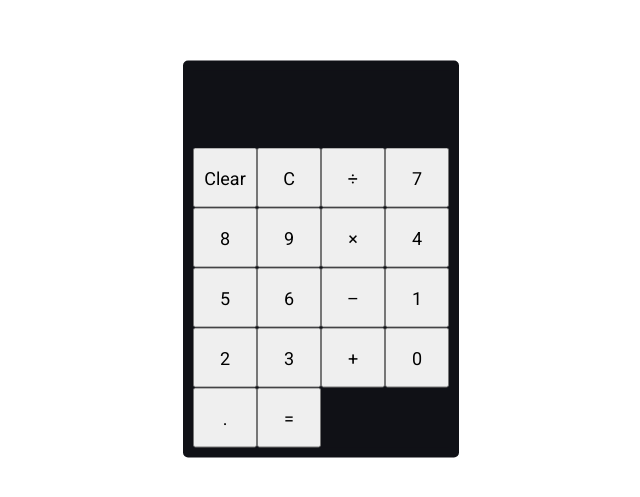
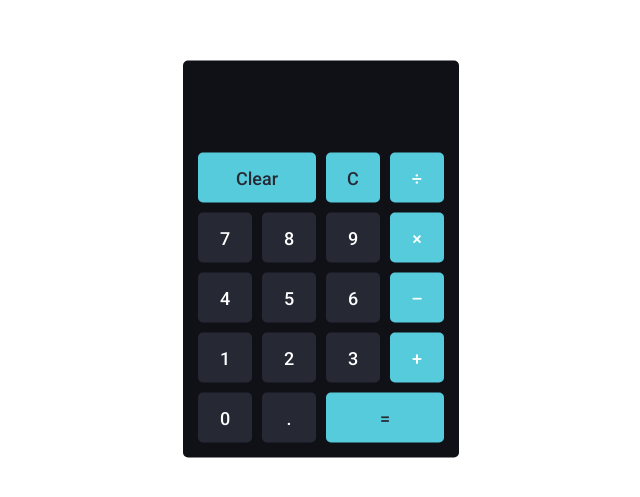
Before and after one commit to Hasindu30/Calculator, a React (Create React App) app: page / in a window 1280 px wide. Shown: the part 141-638 px from the top of the page, without its empty margins (319-959 px from the left). Built offline with nearby package versions, Linux system fonts and the light colour scheme; a web font is replaced by a local one.

Commit message:
modified:   src/App.css 	modified:   src/App.js

```diff
--- a/src/App.css
+++ b/src/App.css
@@ -33,5 +33,42 @@ input[type="text"]{
     background-color: #10111600;
     border: 0px;
     color: #ffffff;
+    text-align: right;
+    font-size: 25px;
+    font-weight: 500;
+    letter-spacing: 1px;
+
 
 }
+#Clear {
+    grid-column: 1/3;
+    grid-row: 1;
+    color: #262834;
+
+}
+#result{
+    grid-column: 3/5;
+    grid-row: 5;
+    color: #262834;
+}
+#backspace{
+    color: #262834;
+}
+button{
+    margin: 5px;
+    border: none;
+    border-radius: 5px;
+    cursor: pointer;
+    background: #262834;
+    color: #ffffff;
+    font-weight: 500;
+}
+input:focus,
+input:active,
+button:focus,
+button:active{
+    outline: none;
+}
+.highlight{
+    background: #56cbdb;
+}
--- a/src/App.js
+++ b/src/App.js
@@ -5,7 +5,21 @@ const App = () => {
     const [result,setResult] = useState("");
 
     const handleClick = (e) => {
-            setResult(result.concate(e.target.name));
+            setResult(result.concat(e.target.name));
+    }
+    const clear =() =>{
+        setResult("");
+    }
+    const backspace =() =>{
+        setResult(result.slice(0,-1));
+    }
+    const calculate =() =>{
+        try{
+            setResult(eval(result).toString());
+        }catch (err){
+            setResult("error")
+        }
+
     }
   return (
     <div className='container'>
@@ -13,24 +27,24 @@ const App = () => {
             <input type='text' value={result}/>
         </form>
         <div className='keypad'>
-            <button onClick={handleClick}>Clear</button>
-            <button onClick={handleClick}>C</button>
-            <button onClick={handleClick}>&divide;</button>
-            <button onClick={handleClick}>7</button>
-            <button onClick={handleClick}>8</button>
-            <button onClick={handleClick}>9</button>
-            <button onClick={handleClick}>&times;</button>
-            <button onClick={handleClick}>4</button>
-            <button onClick={handleClick}>5</button>
-            <button onClick={handleClick}>6</button>
-            <button onClick={handleClick}>&ndash;</button>
-            <button onClick={handleClick}>1</button>
-            <button onClick={handleClick}>2</button>
-            <button onClick={handleClick}>3</button>
-            <button onClick={handleClick}>+</button>
-            <button onClick={handleClick}>0</button>
-            <button onClick={handleClick}>.</button>
-            <button onClick={handleClick}>=</button>
+            <button className='highlight' onClick={clear} id='Clear'>Clear</button>
+            <button  className='highlight'onClick={backspace} id='backspace'>C</button>
+            <button className='highlight' name="/" onClick={handleClick}>&divide;</button>
+            <button name="7" onClick={handleClick}>7</button>
+            <button name="8" onClick={handleClick}>8</button>
+            <button name="9" onClick={handleClick}>9</button>
+            <button className='highlight' name="*" onClick={handleClick}>&times;</button>
+            <button name="4" onClick={handleClick}>4</button>
+            <button name="5" onClick={handleClick}>5</button>
+            <button name="6" onClick={handleClick}>6</button>
+            <button className='highlight' name="-" onClick={handleClick}>&ndash;</button>
+            <button name="1" onClick={handleClick}>1</button>
+            <button name="2" onClick={handleClick}>2</button>
+            <button name="3" onClick={handleClick}>3</button>
+            <button className='highlight' name="+" onClick={handleClick}>+</button>
+            <button name="0" onClick={handleClick}>0</button>
+            <button name="." onClick={handleClick}>.</button>
+            <button className='highlight' onClick={calculate} id='result'>=</button>
 
 
         </div>
```
